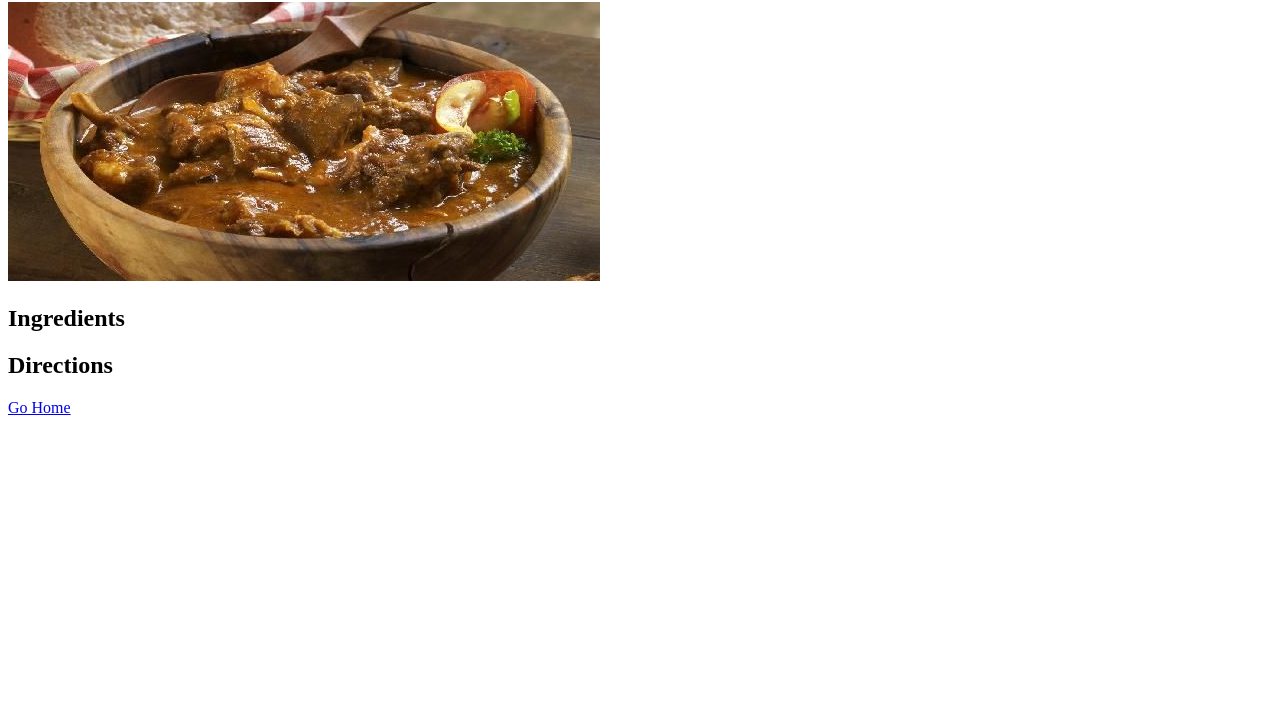
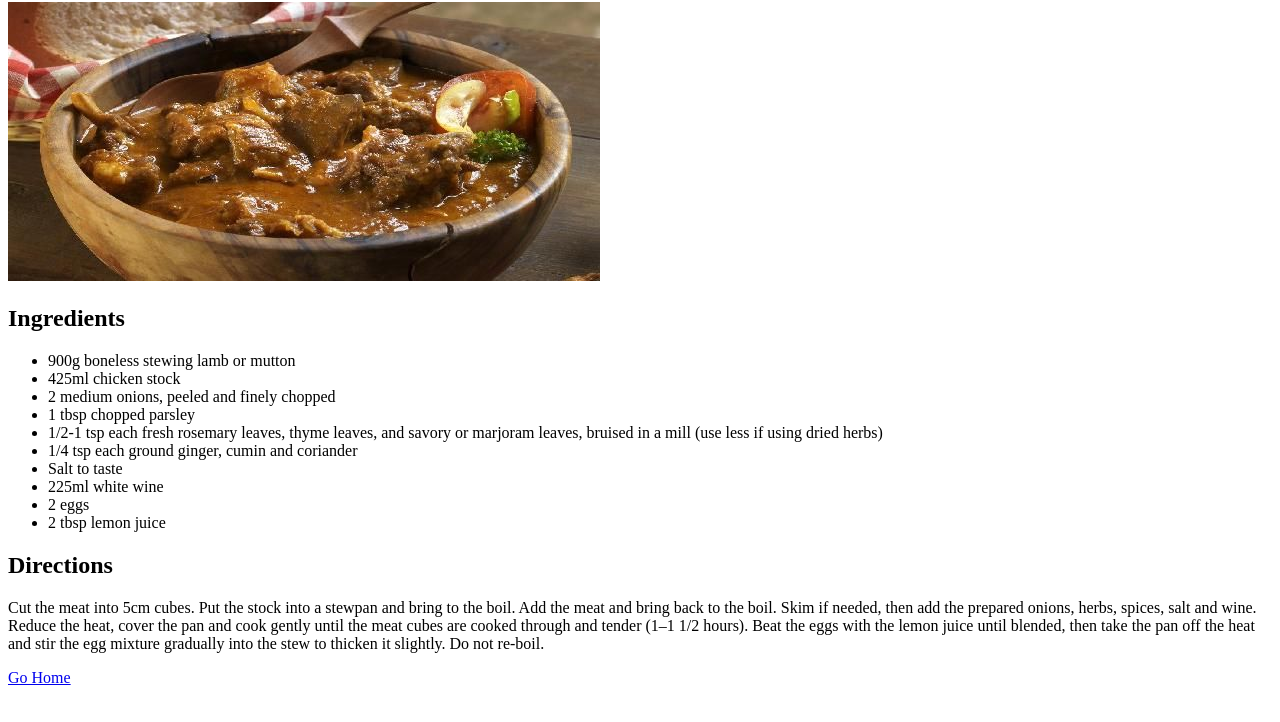
Before and after one commit to themammothmoore/Recipes, a plain HTML site: page pages/mutton-stew.html in a window 1280 px wide. Shown: the part 78-800 px from the top of the page. Drawn offline with Linux system fonts and the light colour scheme.

Commit message:
mutton updated

```diff
--- a/pages/mutton-stew.html
+++ b/pages/mutton-stew.html
@@ -11,8 +11,24 @@
     <img src="../img/mutton-stew.jpeg">
 
     <h2>Ingredients</h2>
+        <ul>
+            <li>900g boneless stewing lamb or mutton</li>
+            <li>425ml chicken stock</li>
+            <li>2 medium onions, peeled and finely chopped</li>
+            <li>1 tbsp chopped parsley</li>
+            <li>1/2-1 tsp each fresh rosemary leaves, thyme leaves, and savory or marjoram leaves, bruised in a mill (use less if using dried herbs)</li>
+            <li>1/4 tsp each ground ginger, cumin and coriander</li>
+            <li>Salt to taste</li>
+            <li>225ml white wine</li>
+            <li>2 eggs</li>
+            <li>2 tbsp lemon juice</li>
+        </ul>
 
     <h2>Directions</h2>
+
+        <p>
+            Cut the meat into 5cm cubes. Put the stock into a stewpan and bring to the boil. Add the meat and bring back to the boil. Skim if needed, then add the prepared onions, herbs, spices, salt and wine. Reduce the heat, cover the pan and cook gently until the meat cubes are cooked through and tender (1–1 1/2 hours). Beat the eggs with the lemon juice until blended, then take the pan off the heat and stir the egg mixture gradually into the stew to thicken it slightly. Do not re-boil.
+        </p>
 
     <a href="../index.html">Go Home</a>
 </body>
```
